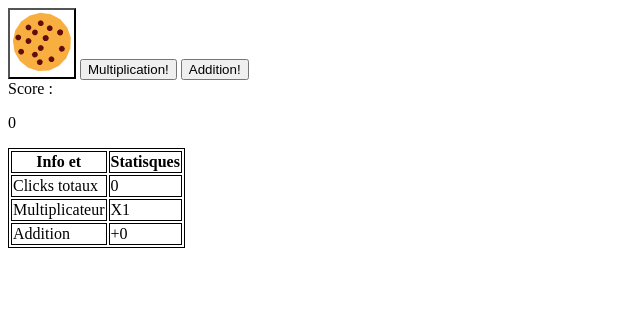
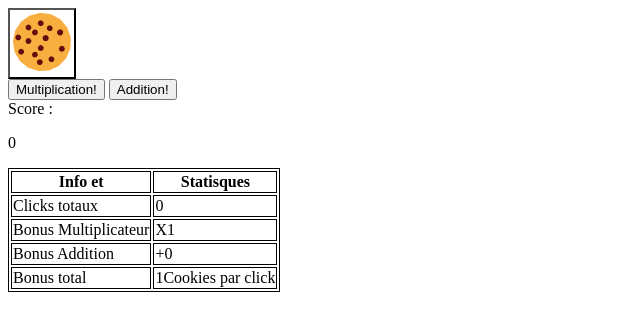
Before and after one commit to julienripet/cookieClickerSolo, a plain HTML site: page index.html in a window 1280 px wide. Shown: the whole page, without its empty margins (0-640 px from the left). Drawn offline with Linux system fonts and the light colour scheme.

```diff
--- a/index.html
+++ b/index.html
@@ -9,7 +9,9 @@
     <script src="main.js"></script>
 </head>
 <body>
-    <button id="Cookie" type="button" onclick="main()"><img id="imgCookie"src="pictures/CookieV01.svg" alt="Cookies!"/></button>
+    <div id="cookie">
+        <button id="Cookie" type="button" onclick="main()"><img id="imgCookie"src="pictures/CookieV01.svg" alt="Cookies!"/></button>
+    </div>
     <button id="Multiplication" type="button" onclick="augmenterMultiplicateur()">Multiplication!</button>
     <button class="Addition" type="button" onclick="addition()">Addition!</button>
 
@@ -31,12 +33,16 @@
                 <td id="affichageClicks">PlaceHolder</td>
             </tr>
             <tr>
-                <td>Multiplicateur</td>
+                <td>Bonus Multiplicateur</td>
                 <td id="affichageMultiplicateur">PlaceHolder</td>
             </tr>
             <tr class="Addition">
-                <td>Addition</td>
+                <td>Bonus Addition</td>
                 <td id="affichageAddition">PlaceHolder</td>
+            </tr>
+            <tr>
+                <td>Bonus total</td>
+                <td id="affichageTotal">PlaceHolder</td>
             </tr>
         </table>
     </div>
--- a/main.js
+++ b/main.js
@@ -11,6 +11,7 @@ let btnAddition = document.getElementsByClassName("Addition"); // Init de la var
 let tableMulti = document.getElementById("affichageMultiplicateur");
 let tableAddi = document.getElementById("affichageAddition");
 let tableClicks = document.getElementById("affichageClicks");
+let tableTotal = document.getElementById("affichageTotal");
 
 let palierMultiCout = [1,20,50,100,200,500];    //Cout de chaque multiplicateur, augmente en fonction de palierCourrantMulti
 let palierCourrantMulti = 0;    //Sert à se déplacer dans le tableau palierMultiCout, pour augmenter le prix des multiplicateurs après chaque achat
@@ -38,12 +39,14 @@ window.onload = function(){
     tableMulti = document.getElementById("affichageMultiplicateur");
     tableAddi = document.getElementById("affichageAddition");
     tableClicks = document.getElementById("affichageClicks");
+    tableTotal = document.getElementById("affichageTotal");
 
     score.textContent = nombreCookie;
     message.textContent = "";
     tableAddi.textContent = "+" + additionnal;
     tableMulti.textContent = "X" + multiplicateur;
     tableClicks.textContent = nombreClick;
+    tableTotal.textContent = 1 * multiplicateur + additionnal + "Cookies par click";
     console.log(score.innerHTML);
 
     if (!boolAddition){
@@ -55,6 +58,8 @@ window.onload = function(){
 // Fonction principale, appelée dès que le Cookie est cliqué, ou quand l'auto-clicker s'active(à implémenter)
 let main = function(){
     nombreClick++;
+    tableClicks.textContent = nombreClick;
+    tableTotal.textContent = 1 * multiplicateur + additionnal + "Cookies par click";
     console.log(nombreClick);
     let show = function(){
             score.textContent = nombreCookie;
@@ -91,6 +96,9 @@ let augmenterMultiplicateur = function(){
             message.textContent = "Pas assez de cookies";
         }
     }
+    tableMulti.textContent = "X" + multiplicateur;
+    tableTotal.textContent = 1 * multiplicateur + additionnal + "Cookies par click";
+
 }
 
 // Appelée quand on click le bouton Addition, Achète un bonus si assez de cookies, affiche une erreur sinon, ou si on a atteint la limite
@@ -117,4 +125,6 @@ let addition = function(){
             }
         }
     }
+    tableAddi.textContent = "+" + additionnal;
+    tableTotal.textContent = 1 * multiplicateur + additionnal + "Cookies par click";
 }
```
